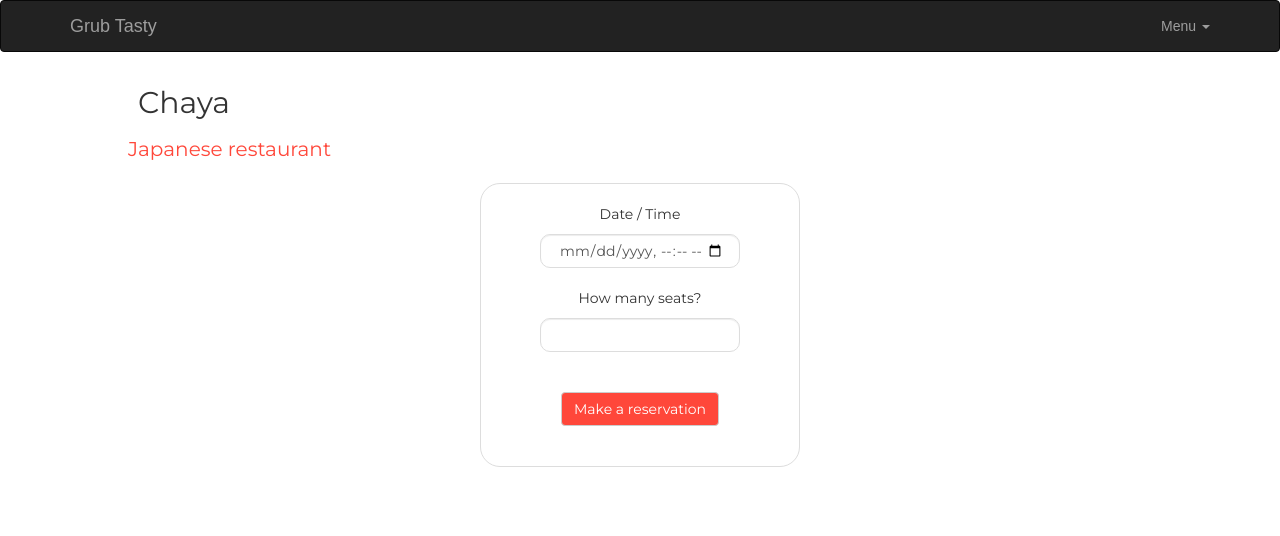
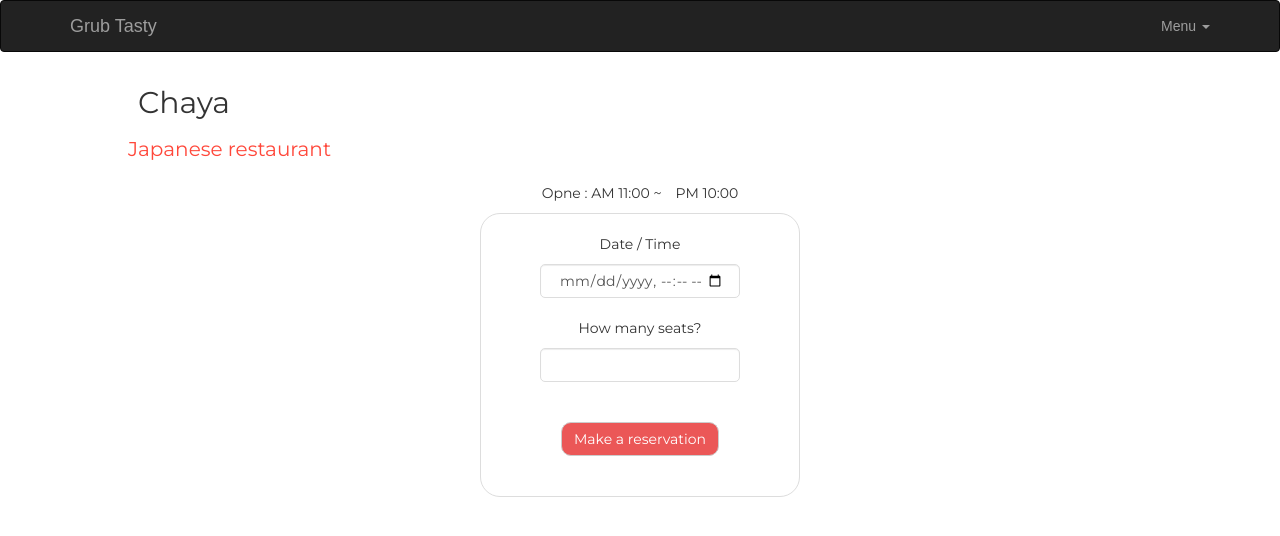
Before and after one commit to DMonMac/charity-goumet-site, a React (Create React App) app in the folder client/: page /Booking in a window 1280 px wide. Shown: the top 536 px of the page. Built offline with nearby package versions, Linux system fonts and the light colour scheme.

Commit message:
booking styling

```diff
--- a/client/src/App.css
+++ b/client/src/App.css
@@ -42,7 +42,8 @@
 
 #btn-booking-page{
   margin:20px;
-  background-color:#FF473A;
+  background-color:#EB5757;
+  border-radius: 10px;
   color:white;
 }
 
@@ -51,7 +52,7 @@
   margin: auto;
   text-align: center;
   border: 1px solid #ddd;
-  border-radius: 10px;
+  border-radius: 5px;
   padding:15px;
 }
 
--- a/client/src/components/Booking.js
+++ b/client/src/components/Booking.js
@@ -7,6 +7,8 @@ export default class Booking extends Component {
         <div className="restaurant-booking">
             <div className="restaurant-name">Chaya</div>
             <div className="restaurant-subtitle">Japanese restaurant</div>
+            <p>Opne : AM 11:00 ~　PM 10:00</p>
+
 
             <div className="booking-form">
             <p>Date / Time </p>
```
